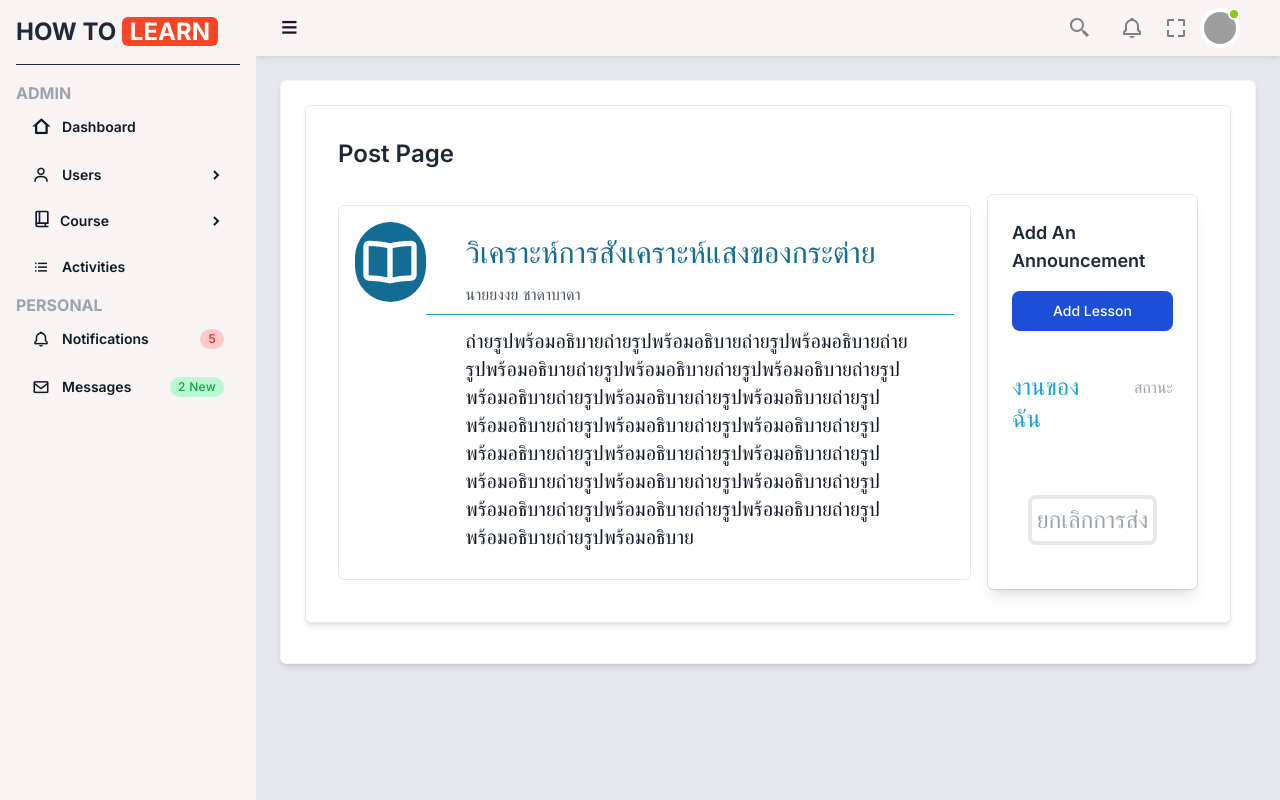
After one commit to Wiches09/ClassManagementSystem, a PHP site: page /postpage.php in a window 1280 px wide. The commit adds this page. Run offline with PHP 8.4, Linux system fonts and the light colour scheme; some libraries are stand-ins or nearby versions; grey boxes are pictures that could not be loaded.

Commit message:
Add update postpage  Assignment for teacher

```diff
--- a/Academic/coursepage.php
+++ b/Academic/coursepage.php
@@ -326,6 +326,8 @@ session_start();
                                                 while ($row = mysqli_fetch_array($result)) {
                                                     $borderColor = ($row['topic_id'] !== null) ? '#FF0000' : '#17A7CE';
                                                 ?>
+                                                    <a href="postpage.php?material_name=<?= $row['material_name'] . $row['topic_id'] ?>" onclick="">
+
                                                         <div class="rounded-xl bg-white w-full ring-1 ring-<?= $borderColor ?> mb-6 mt-6">
                                                             <div class="flex flex-wrap p-6">
                                                                 <div class="rounded-full w-[40px] h-[40px] ring-4 ring-[#136C94]">
@@ -349,6 +351,7 @@ session_start();
                                                                 </div>
                                                             </div>
                                                         </div>
+                                                    </a>
                                                 <?php
                                                 }
                                                 ?>
--- /dev/null
+++ b/Academic/postpage.php
@@ -0,0 +1,120 @@
+<?php include 'connectdatabase.php';
+?>
+<!DOCTYPE html>
+<html lang="en">
+
+<head>
+    <meta charset="UTF-8">
+    <meta name="viewport" content="width=device-width, initial-scale=1.0">
+    <meta http-equiv="X-UA-Compatible" content="ie=edge">
+
+    <link rel="preconnect" href="https://fonts.bunny.net">
+    <link href="https://fonts.bunny.net/css?family=figtree:400,500,600&display=swap" rel="stylesheet" />
+    <link href='https://unpkg.com/boxicons@2.1.4/css/boxicons.min.css' rel='stylesheet'>
+    <link href="https://cdn.jsdelivr.net/npm/remixicon@3.5.0/fonts/remixicon.css" rel="stylesheet">
+    <script src="https://cdn.tailwindcss.com"></script>
+    <link href="style.css" rel="stylesheet">
+    <title>Admin Panel</title>
+
+
+</head>
+
+<body class="text-gray-800 font-inter">
+    <!--sidenav -->
+    <div id="sidenav-container"></div>
+    <div class="fixed top-0 left-0 w-full h-full bg-black/50 z-40 md:hidden sidebar-overlay"></div>
+    <!-- end sidenav -->
+
+    <main class="w-full md:w-[calc(100%-256px)] md:ml-64 bg-gray-200 min-h-screen transition-all main">
+        <!-- navbar -->
+        <div id="navbar-container"></div>
+        <div class="p-6">
+            <div class="">
+                <div class="grid grid-cols-1 lg:grid-cols-2 gap-6 mb-6">
+                    <div class="bg-white border border-gray-100 shadow-md p-6 rounded-md lg:col-span-2 w-full">
+                        <div class="flex flex-col lg:flex-row justify-between mb-4 items-start">
+                            <div class="mx-auto bg-white p-8 border rounded-md shadow-md w-full">
+                                <h2 class="text-2xl font-semibold mb-6">Post Page</h2>
+                                <div class="flex flex-col lg:flex-row items-center gap-4  justify-center w-full">
+                                    <div class="flex flex-col justify-center border rounded-md border-grey gap-6 w-full lg:w-3/4 h-full">
+                                        <div class="flex p-4 bg-white rounded-3xl w-full h-fit">
+                                            <!-- icon -->
+                                            <div class="bg-[#136C94] rounded-full w-20 h-20 flex justify-center">
+                                                <svg class="w-16 h-16 mt-2 text-white justify-center" aria-hidden="true" xmlns="http://www.w3.org/2000/svg" fill="none" viewBox="0 0 24 24">
+                                                    <path stroke="currentColor" stroke-linecap="round" stroke-linejoin="round" stroke-width="2" d="M12 6v13m0-13c-2.8-.8-4.7-1-8-1a1 1 0 0 0-1 1v11c0 .6.5 1 1 1 3.2 0 5 .2 8 1m0-13c2.8-.8 4.7-1 8-1 .6 0 1 .5 1 1v11c0 .6-.5 1-1 1-3.2 0-5 .2-8 1" />
+                                                </svg>
+                                            </div>
+
+
+                                            <!-- assignment name -->
+                                            <div class="w-full">
+                                                <div>
+                                                    <h1 class="text-[#136C94] text-3xl px-10 pt-3">วิเคราะห์การสังเคราะห์แสงของกระต่าย</h1>
+                                                </div>
+                                                <div>
+                                                    <h2 class="text-gray-600 text-base px-10 pt-3 pb-2">นายยงงย ชาดาบาดา</h2>
+                                                </div>
+                                                <div>
+                                                    <hr class="border-[#17A7CE] pt-3">
+                                                </div>
+
+                                                <!-- assignment description -->
+                                                <div>
+                                                    <p class="text-xl text-gray-900 px-10 mb-3">
+                                                        ถ่ายรูปพร้อมอธิบายถ่ายรูปพร้อมอธิบายถ่ายรูปพร้อมอธิบายถ่ายรูปพร้อมอธิบายถ่ายรูปพร้อมอธิบายถ่ายรูปพร้อมอธิบายถ่ายรูปพร้อมอธิบายถ่ายรูปพร้อมอธิบายถ่ายรูปพร้อมอธิบายถ่ายรูปพร้อมอธิบายถ่ายรูปพร้อมอธิบายถ่ายรูปพร้อมอธิบายถ่ายรูปพร้อมอธิบายถ่ายรูปพร้อมอธิบายถ่ายรูปพร้อมอธิบายถ่ายรูปพร้อมอธิบายถ่ายรูปพร้อมอธิบายถ่ายรูปพร้อมอธิบายถ่ายรูปพร้อมอธิบายถ่ายรูปพร้อมอธิบายถ่ายรูปพร้อมอธิบายถ่ายรูปพร้อมอธิบายถ่ายรูปพร้อมอธิบาย
+                                                    </p>
+                                                </div>
+
+                                            </div>
+                                        </div>
+                                    </div>
+                                    <div class="flex flex-col justify-center self-start  border rounded-md border-grey gap-6 w-full lg:w-1/4 h-full">
+                                        <div class="flex flex-col justify-center bg-white rounded-md shadow-lg p-6 w-full h-full">
+                                            <span class="text-lg font-semibold ">Add An Announcement</span>
+
+                                            <button data-modal-target="crud-modal-post" data-modal-toggle="crud-modal-post" class="block text-white mt-4 bg-blue-700 hover:bg-blue-800 focus:ring-4 focus:outline-none focus:ring-blue-300 font-medium rounded-lg text-sm px-5 py-2.5 text-center dark:bg-blue-600 dark:hover:bg-blue-700 dark:focus:ring-blue-800" type="button">
+                                                Add Lesson
+                                            </button>
+
+                                            <div class="w-full">
+                                                <div class="grid grid-cols-2">
+                                                    <h1 class="text-[#17A7CE] text-left text-2xl py-10">งานของฉัน</h1>
+
+                                                    <!-- สถานะ -> ยังไม่ได้ส่ง/ส่งแล้ว/ขาดส่ง -->
+                                                    <div class="flex justify-end w-full">
+                                                        <h3 class="text-gray-400 text-right text-md pt-11">สถานะ</h3>
+                                                    </div>
+                                                </div>
+
+                                                <!-- ปุ่มส่ง ทำเพิ่มใน JS ให้เปลี่ยนเป็นยกเลิก  -->
+
+
+                                                <!-- cancle work -->
+                                                <div class="flex w-full px-4 py-5">
+                                                    <button type="reset" id="cancle" onclick="cancleUpload()" class="w-full border-4 h-[50px] border-gray-200 rounded-lg hover:bg-gray-200">
+                                                        <h1 class="text-gray-400 text-2xl ">ยกเลิกการส่ง</h1>
+                                                    </button>
+                                                </div>
+                                            </div>
+
+                                        </div>
+                                    </div>
+                                </div>
+
+
+                            </div>
+                        </div>
+                    </div>
+                </div>
+            </div>
+        </div>
+
+
+    </main>
+    <script type="module" src="component.js"></script>
+    <script src="https://unpkg.com/@popperjs/core@2"></script>
+    <script src="https://cdn.jsdelivr.net/npm/chart.js"></script>
+
+</body>
+
+</html>
```
Also changed, not shown: Academic/role.php (+6 -31 lines). Lines whose indentation alone changed are shown as unchanged.
